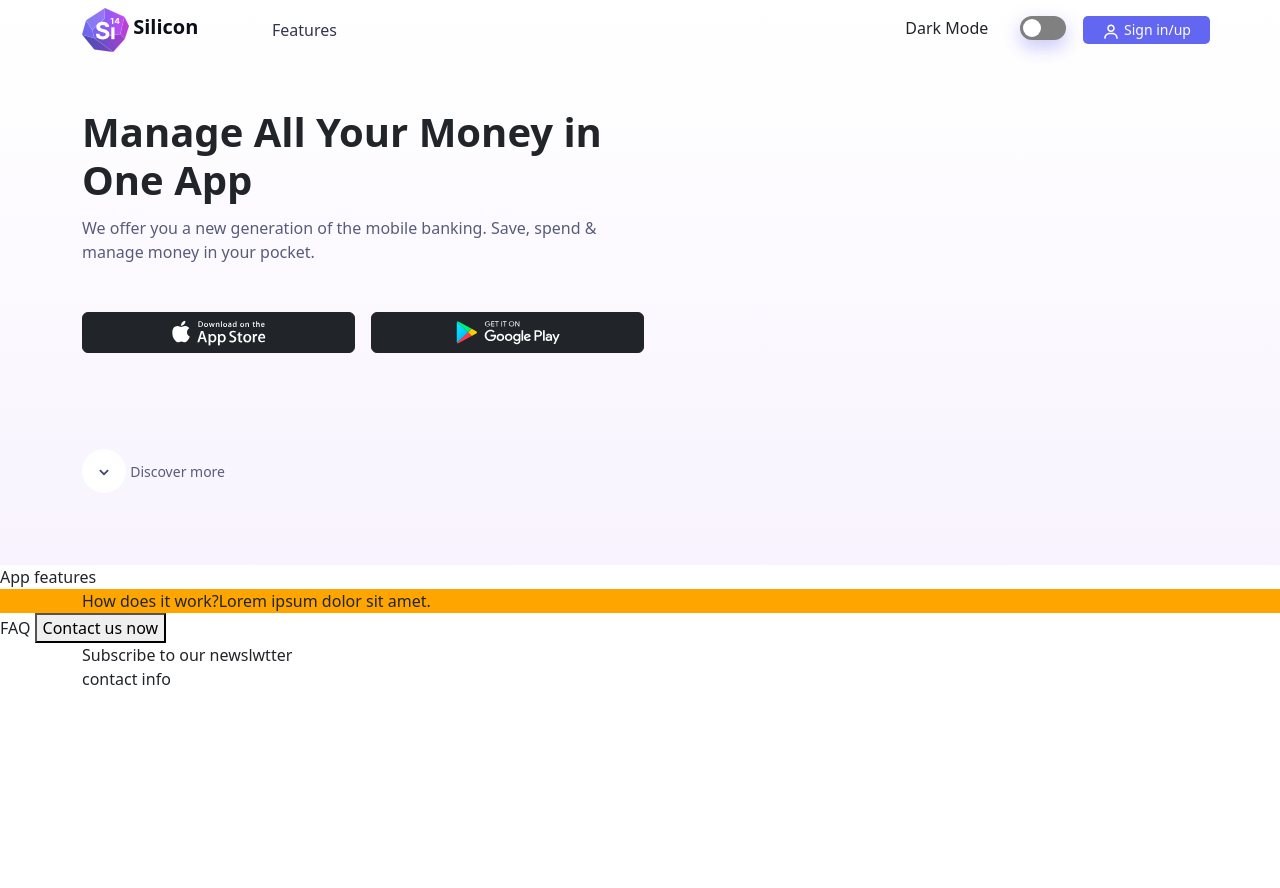
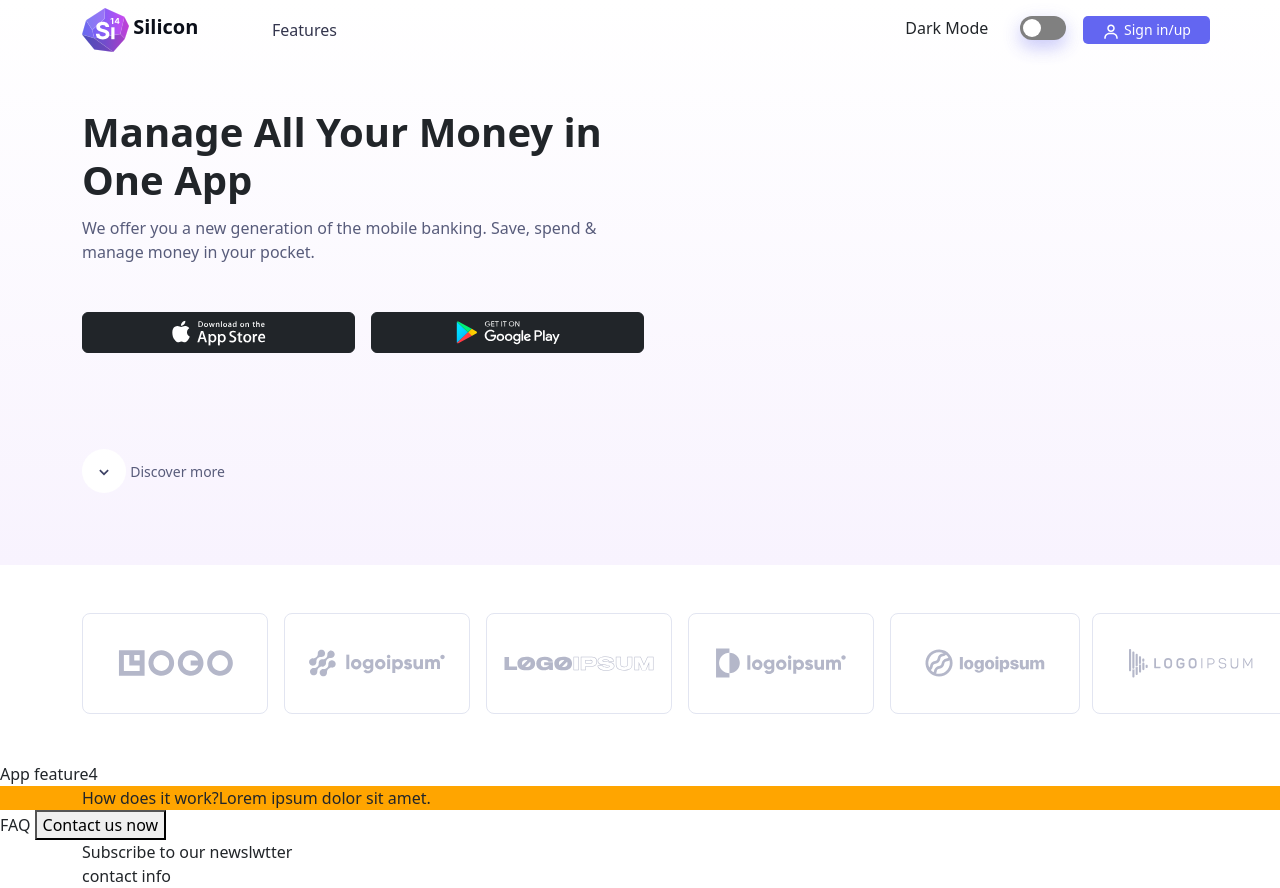
Before and after one commit to Monakhrsn/Silicon-Design, a website: page index.html in a window 1280 px wide. Before the commit the page ends 800 px from the top, so only its background shows below. Drawn offline with Linux system fonts and the light colour scheme.

Commit message:
working on brands section responsive

```diff
--- a/index.html
+++ b/index.html
@@ -43,7 +43,7 @@
             </div>
           </div>
         </nav>
-        <div class="row header-details mt-md-5 pb-md-5">
+        <div class="row header-details mt-5 pb-md-5">
           <div class="col">
             <div class="row justify-content-md-center justify-content-xl-start align-items-xl-end">
               <div class="col-12 col-md-6">
@@ -78,7 +78,45 @@
         </div>
       </div>
     </header>
-    <section>App features</section>
+    <section id="brands-section" class="container">
+      <div id="brands" class="row">
+        <div id="brands-wrapper" class="mt-5 mb-5 d-none d-md-flex">
+          <div id="brand-1" class="col-md-3 col-xl-2">
+            <div class="img-box">
+              <img  src="/images/brand-1.svg" alt="brand icon 1">
+            </div>
+          </div>
+          <div id="brand-2" class="col-md-3 col-xl-2">
+            <div class="img-box">
+              <img src="/images/brand-2.svg" alt="brand icon 2">
+            </div>
+          </div>
+          <div id="brand-3" class="col-md-3 col-xl-2">
+            <div class="img-box">
+              <img src="/images/brand-3.svg" alt="brand icon 3">
+            </div>
+          </div>
+          <div id="brand-4" class="col-md-3 col-xl-2">
+            <div class="img-box">
+              <img src="/images/brand-4.svg" alt="brand icon 4">
+            </div>
+          </div>
+          <div id="brand-5" class="col-md-3 d-md-none d-xl-flex col-xl-2">
+            <div class="img-box">
+              <img  src="/images/brand-5.svg" alt="brand icon 5">
+            </div>
+          </div>
+          <div id="brand-6" class="col-md-3 d-md-none d-xl-flex col-xl-2">
+            <div class="img-box">
+              <img src="/images/brand-6.svg" alt="brand icon 6">
+            </div>
+          </div>
+        </div>
+      </div>
+    </section>
+    <section>
+      App feature4
+    </section>
     <section class="how-work-section">
       <div class="container">How does it work?Lorem ipsum dolor sit amet.</div>
     </section>
--- a/style.scss
+++ b/style.scss
@@ -7,11 +7,11 @@ $color-primary: #6366F1;
 $color-gray: #9397AD;
 $color-darker-gray: #585C7B;
 $color-gray-800: #33354D;
+$colo-border-gray: #E2E5F1;
 
 $tablet-size: 768px;
 $tablet-landscape-size: 992px;
 $desktop-size: 1200px;
-//sm ≥576px, md ≥768px,	lg ≥992px
 
 body {
   .btn-primary {
@@ -33,10 +33,7 @@ body {
           font-size: 1.25rem;
           color: $color-dark;
         }
-
       }
-
-
 
       .featurs-link {
         a {
@@ -129,10 +126,6 @@ body {
         .google-img {
           width: 104px;
         }
-
-
-
-
       }
 
       @media (min-width: $tablet-landscape-size) {
@@ -149,8 +142,29 @@ body {
     }
   }
 
+
+  #brands-section {
+
+    @media (min-width: $tablet-size) {
+      #brands-wrapper {
+
+        gap: 1rem;
+
+        .img-box {
+          border: 1px solid $colo-border-gray;
+          border-radius: 8px;
+          height: 100%;
+          // width: 100%;
+          display: flex;
+          justify-content: center;
+          align-items: center;
+          padding: 2rem;
+        }
+      }
+    }
+  }
+
   .how-work-section {
     background-color: orange;
   }
-
 }
```
Also changed, not shown: images/brand-1.svg (added), images/brand-2.svg (added), images/brand-3.svg (added), images/brand-4.svg (added), images/brand-5.svg (added), images/brand-6.svg (added), style.css, 1 other file. Lines whose indentation alone changed are shown as unchanged.
